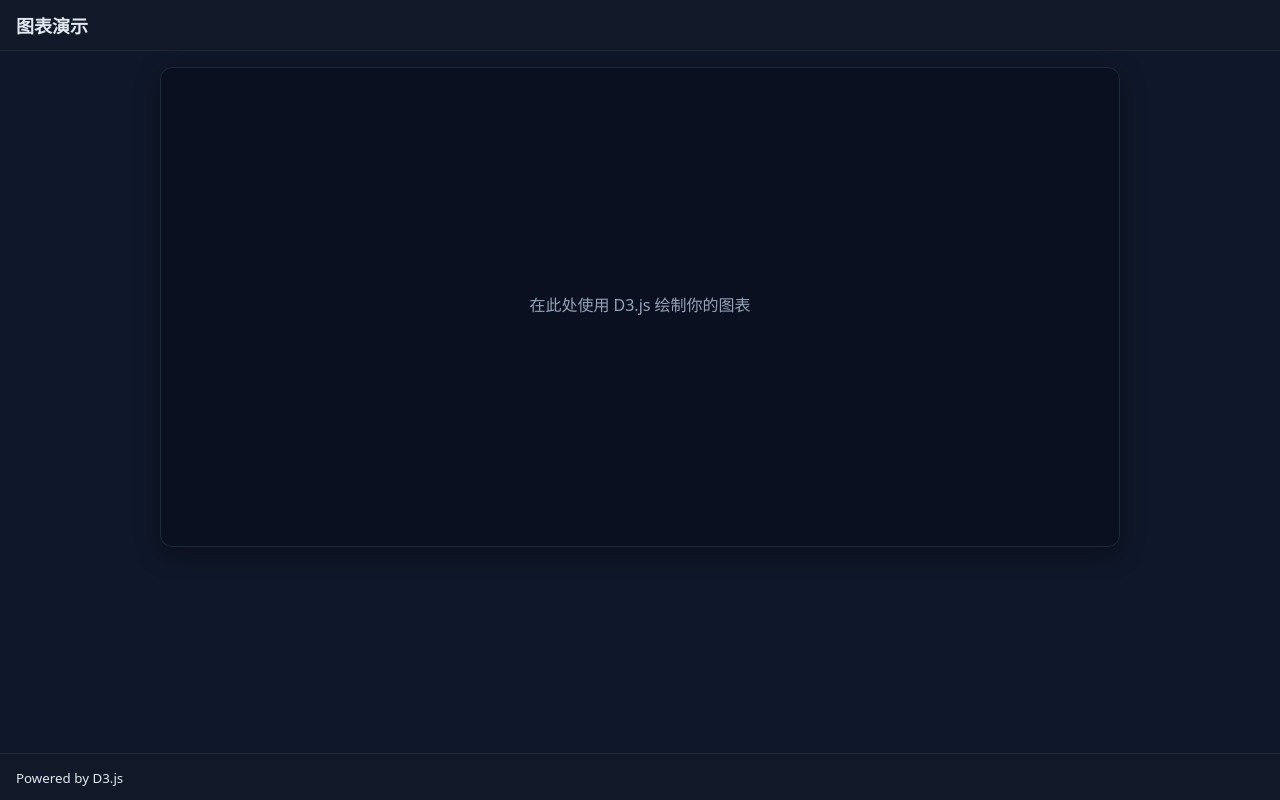
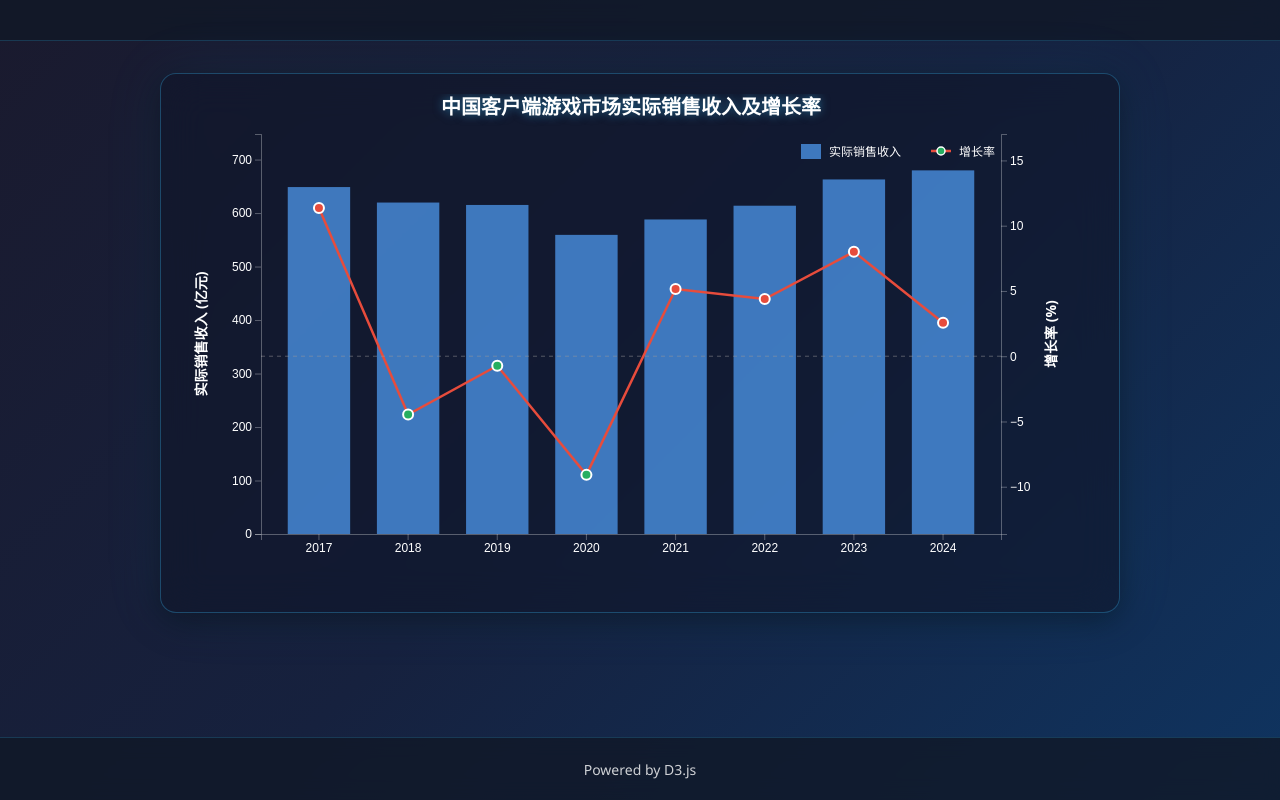
Before and after one commit to magician336/TheWayHome, a website: page src/index.html in a window 1280 px wide. Drawn offline with nearby package versions, Linux system fonts and the light colour scheme.

Commit message:
客户端游戏实际收入+增长率

```diff
--- a/src/index.html
+++ b/src/index.html
@@ -10,12 +10,11 @@
 
 <body>
     <header class="app-header">
-        <h1>图表演示</h1>
     </header>
 
     <main class="app-main">
-        <!-- 图表容器：可用于 D3 渲染 -->
-        <div id="chart" class="chart-container" aria-label="chart container"></div>
+        <!-- 游戏市场收入图表 -->
+        <div id="chart-revenue" class="chart-container" aria-label="revenue chart container"></div>
     </main>
 
     <footer class="app-footer">
@@ -24,7 +23,7 @@
 
     <!-- D3.js CDN -->
     <script src="https://cdn.jsdelivr.net/npm/d3@7/dist/d3.min.js"></script>
-    <script src="./main.js"></script>
+    <script src="./revenue.js"></script>
 </body>
 
 </html>
--- /dev/null
+++ b/src/revenue.js
@@ -0,0 +1,288 @@
+// 中国客户端游戏市场情况可视化
+const createRevenueChart = () => {
+    const container = d3.select("#chart-revenue");
+    container.selectAll("*").remove();
+
+    const margin = { top: 40, right: 80, bottom: 60, left: 80 };
+    const width = 900 - margin.left - margin.right;
+    const height = 500 - margin.top - margin.bottom;
+
+    const svg = container
+        .append("svg")
+        .attr("width", width + margin.left + margin.right)
+        .attr("height", height + margin.top + margin.bottom)
+        .append("g")
+        .attr("transform", `translate(${margin.left},${margin.top})`);
+
+    // 加载数据
+    d3.csv("data/revenue.csv").then((data) => {
+        // 数据解析
+        data.forEach((d) => {
+            d.year = d.year;
+            d.actual_revenue = +d.actual_revenue;
+            d.growth_rate = +d.growth_rate;
+        });
+
+        console.log("Revenue data loaded:", data);
+
+        // X轴比例尺
+        const xScale = d3
+            .scaleBand()
+            .domain(data.map((d) => d.year))
+            .range([0, width])
+            .padding(0.3);
+
+        // 左Y轴比例尺 - 收入(亿元)
+        const yScaleLeft = d3
+            .scaleLinear()
+            .domain([0, d3.max(data, (d) => d.actual_revenue) * 1.1])
+            .range([height, 0]);
+
+        // 右Y轴比例尺 - 增长率(%)
+        const maxGrowth = d3.max(data, (d) => Math.abs(d.growth_rate));
+        const yScaleRight = d3
+            .scaleLinear()
+            .domain([-maxGrowth * 1.2, maxGrowth * 1.5])
+            .range([height, 0]);
+
+        // 添加标题
+        svg
+            .append("text")
+            .attr("x", width / 2)
+            .attr("y", -20)
+            .attr("text-anchor", "middle")
+            .style("font-size", "20px")
+            .style("font-weight", "bold")
+            .style("fill", "#ffffff")
+            .style("text-shadow", "0 0 10px rgba(56, 189, 248, 0.5)")
+            .text("中国客户端游戏市场实际销售收入及增长率");
+
+        // 绘制柱状图
+        svg
+            .selectAll(".bar")
+            .data(data)
+            .enter()
+            .append("rect")
+            .attr("class", "bar")
+            .attr("x", (d) => xScale(d.year))
+            .attr("y", (d) => yScaleLeft(d.actual_revenue))
+            .attr("width", xScale.bandwidth())
+            .attr("height", (d) => height - yScaleLeft(d.actual_revenue))
+            .attr("fill", "#4A90E2")
+            .attr("opacity", 0.8)
+            .on("mouseover", function (event, d) {
+                d3.select(this).attr("opacity", 1);
+                showTooltip(event, d, "revenue");
+            })
+            .on("mouseout", function () {
+                d3.select(this).attr("opacity", 0.8);
+                hideTooltip();
+            });
+
+        // 绘制增长率折线
+        const line = d3
+            .line()
+            .x((d) => xScale(d.year) + xScale.bandwidth() / 2)
+            .y((d) => yScaleRight(d.growth_rate));
+
+        svg
+            .append("path")
+            .datum(data)
+            .attr("class", "line")
+            .attr("fill", "none")
+            .attr("stroke", "#E74C3C")
+            .attr("stroke-width", 2.5)
+            .attr("d", line);
+
+        // 绘制增长率数据点
+        svg
+            .selectAll(".dot")
+            .data(data)
+            .enter()
+            .append("circle")
+            .attr("class", "dot")
+            .attr("cx", (d) => xScale(d.year) + xScale.bandwidth() / 2)
+            .attr("cy", (d) => yScaleRight(d.growth_rate))
+            .attr("r", 5)
+            .attr("fill", (d) => (d.growth_rate >= 0 ? "#E74C3C" : "#27AE60"))
+            .attr("stroke", "#fff")
+            .attr("stroke-width", 2)
+            .on("mouseover", function (event, d) {
+                d3.select(this).attr("r", 7);
+                showTooltip(event, d, "growth");
+            })
+            .on("mouseout", function () {
+                d3.select(this).attr("r", 5);
+                hideTooltip();
+            });
+
+        // 添加零线参考线
+        const zeroY = yScaleRight(0);
+        svg
+            .append("line")
+            .attr("x1", 0)
+            .attr("x2", width)
+            .attr("y1", zeroY)
+            .attr("y2", zeroY)
+            .attr("stroke", "#999")
+            .attr("stroke-width", 1)
+            .attr("stroke-dasharray", "4,4")
+            .attr("opacity", 0.5);
+
+        // X轴
+        const xAxis = svg
+            .append("g")
+            .attr("transform", `translate(0,${height})`)
+            .call(d3.axisBottom(xScale))
+            .style("font-size", "12px");
+
+        xAxis.selectAll("text").style("fill", "#ffffff");
+        xAxis.selectAll(".domain, .tick line").style("stroke", "rgba(255, 255, 255, 0.3)");
+
+        // 左Y轴 - 收入
+        const yAxisLeft = svg
+            .append("g")
+            .call(d3.axisLeft(yScaleLeft).ticks(8))
+            .style("font-size", "12px");
+
+        yAxisLeft.selectAll("text").style("fill", "#ffffff");
+        yAxisLeft.selectAll(".domain, .tick line").style("stroke", "rgba(255, 255, 255, 0.3)");
+
+        // 左Y轴标签
+        svg
+            .append("text")
+            .attr("transform", "rotate(-90)")
+            .attr("x", -height / 2)
+            .attr("y", -55)
+            .attr("text-anchor", "middle")
+            .style("font-size", "14px")
+            .style("font-weight", "600")
+            .style("fill", "#ffffff")
+            .text("实际销售收入 (亿元)");
+
+        // 右Y轴 - 增长率
+        const yAxisRight = svg
+            .append("g")
+            .attr("transform", `translate(${width},0)`)
+            .call(d3.axisRight(yScaleRight).ticks(8))
+            .style("font-size", "12px");
+
+        yAxisRight.selectAll("text").style("fill", "#ffffff");
+        yAxisRight.selectAll(".domain, .tick line").style("stroke", "rgba(255, 255, 255, 0.3)");
+
+        // 右Y轴标签
+        svg
+            .append("text")
+            .attr("transform", "rotate(-90)")
+            .attr("x", -height / 2)
+            .attr("y", width + 55)
+            .attr("text-anchor", "middle")
+            .style("font-size", "14px")
+            .style("font-weight", "600")
+            .style("fill", "#ffffff")
+            .text("增长率 (%)");
+
+        // 图例
+        const legend = svg
+            .append("g")
+            .attr("transform", `translate(${width - 200}, 10)`);
+
+        // 收入图例
+        legend
+            .append("rect")
+            .attr("x", 0)
+            .attr("y", 0)
+            .attr("width", 20)
+            .attr("height", 15)
+            .attr("fill", "#4A90E2")
+            .attr("opacity", 0.8);
+
+        legend
+            .append("text")
+            .attr("x", 28)
+            .attr("y", 12)
+            .style("font-size", "12px")
+            .style("fill", "#ffffff")
+            .text("实际销售收入");
+
+        // 增长率图例
+        legend
+            .append("line")
+            .attr("x1", 130)
+            .attr("x2", 150)
+            .attr("y1", 7)
+            .attr("y2", 7)
+            .attr("stroke", "#E74C3C")
+            .attr("stroke-width", 2.5);
+
+        legend
+            .append("circle")
+            .attr("cx", 140)
+            .attr("cy", 7)
+            .attr("r", 4)
+            .attr("fill", "#27AE60")
+            .attr("stroke", "#fff")
+            .attr("stroke-width", 1.5);
+
+        legend
+            .append("text")
+            .attr("x", 158)
+            .attr("y", 12)
+            .style("font-size", "12px")
+            .style("fill", "#ffffff")
+            .text("增长率");
+
+        // Tooltip
+        const tooltip = d3
+            .select("body")
+            .append("div")
+            .attr("class", "tooltip-revenue")
+            .style("position", "fixed")
+            .style("visibility", "hidden")
+            .style("background-color", "rgba(0, 0, 0, 0.85)")
+            .style("color", "#fff")
+            .style("padding", "10px 14px")
+            .style("border-radius", "6px")
+            .style("font-size", "13px")
+            .style("pointer-events", "none")
+            .style("z-index", "1000")
+            .style("backdrop-filter", "blur(4px)");
+
+        function showTooltip(event, d, type) {
+            let html = `<strong>${d.year}年</strong><br/>`;
+            if (type === "revenue") {
+                html += `收入: ${d.actual_revenue.toFixed(2)} 亿元<br/>`;
+                html += `增长率: ${d.growth_rate > 0 ? "+" : ""}${d.growth_rate.toFixed(
+                    2
+                )}%`;
+            } else {
+                html += `增长率: ${d.growth_rate > 0 ? "+" : ""}${d.growth_rate.toFixed(
+                    2
+                )}%<br/>`;
+                html += `收入: ${d.actual_revenue.toFixed(2)} 亿元`;
+            }
+            tooltip.html(html).style("visibility", "visible");
+            updateTooltipPosition(event);
+        }
+
+        function updateTooltipPosition(event) {
+            tooltip
+                .style("left", event.clientX + 15 + "px")
+                .style("top", event.clientY + 10 + "px");
+        }
+
+        function hideTooltip() {
+            tooltip.style("visibility", "hidden");
+        }
+
+        // 鼠标移动时更新tooltip位置
+        container.on("mousemove", function (event) {
+            if (tooltip.style("visibility") === "visible") {
+                updateTooltipPosition(event);
+            }
+        });
+    });
+};
+
+// 页面加载后创建图表
+createRevenueChart();
--- a/src/styles.css
+++ b/src/styles.css
@@ -1,9 +1,10 @@
 :root {
-    --bg: #0f172a;
-    --fg: #e2e8f0;
+    --bg: linear-gradient(135deg, #1a1a2e 0%, #16213e 50%, #0f3460 100%);
+    --fg: #ffffff;
     --muted: #94a3b8;
-    --card: #111827;
+    --card: rgba(17, 24, 39, 0.8);
     --accent: #38bdf8;
+    --chart-bg: rgba(15, 23, 42, 0.6);
 }
 
 * {
@@ -17,46 +18,70 @@ body {
 
 body {
     margin: 0;
-    font-family: system-ui, -apple-system, Segoe UI, Roboto, Ubuntu, Cantarell, Noto Sans, 'Helvetica Neue', Arial, 'Apple Color Emoji', 'Segoe UI Emoji';
-    background: var(--bg);
-    color: var(--fg);
+    font-family: 'Segoe UI', -apple-system, BlinkMacSystemFont, Roboto, 'Helvetica Neue', Arial, sans-serif;
+    background: #0f172a;
+    background: linear-gradient(135deg, #1a1a2e 0%, #16213e 50%, #0f3460 100%);
+    background-attachment: fixed;
+    color: #ffffff;
     display: grid;
     grid-template-rows: auto 1fr auto;
 }
 
 .app-header,
 .app-footer {
-    padding: 12px 16px;
+    padding: 20px 24px;
     background: var(--card);
-    border-bottom: 1px solid #1f2937;
+    backdrop-filter: blur(10px);
+    border-bottom: 1px solid rgba(56, 189, 248, 0.2);
 }
 
 .app-footer {
-    border-top: 1px solid #1f2937;
+    border-top: 1px solid rgba(56, 189, 248, 0.2);
     border-bottom: none;
+    text-align: center;
 }
 
 .app-header h1 {
     margin: 0;
-    font-size: 18px;
-    font-weight: 600;
+    font-size: 28px;
+    font-weight: 700;
+    color: #ffffff;
+    text-shadow: 0 0 20px rgba(56, 189, 248, 0.5);
+    letter-spacing: 1px;
+}
+
+.app-footer small {
+    color: #ffffff;
+    opacity: 0.8;
+    font-size: 14px;
 }
 
 .app-main {
-    padding: 16px;
+    padding: 32px 24px;
+    display: flex;
+    flex-direction: column;
+    gap: 32px;
+    align-items: center;
 }
 
 .chart-container {
     width: 100%;
     max-width: 960px;
-    height: 480px;
-    /* 初始高度，可按需调整 */
+    height: 540px;
     margin: 0 auto;
-    background: #0b1020;
-    border: 1px solid #1f2937;
-    border-radius: 12px;
-    box-shadow: 0 8px 24px rgba(0, 0, 0, 0.35);
+    background: var(--chart-bg);
+    backdrop-filter: blur(20px);
+    border: 1px solid rgba(56, 189, 248, 0.3);
+    border-radius: 16px;
+    box-shadow: 0 8px 32px rgba(0, 0, 0, 0.4), 0 0 60px rgba(56, 189, 248, 0.1);
     position: relative;
+    padding: 20px;
+    transition: transform 0.3s ease, box-shadow 0.3s ease;
+}
+
+.chart-container:hover {
+    transform: translateY(-4px);
+    box-shadow: 0 12px 48px rgba(0, 0, 0, 0.5), 0 0 80px rgba(56, 189, 248, 0.2);
 }
 
 .chart-container .placeholder {
@@ -64,7 +89,7 @@ body {
     inset: 0;
     display: grid;
     place-items: center;
-    color: var(--muted);
+    color: #ffffff;
 }
 
 /* D3 绘制的 SVG 充满容器 */
```
Also changed, not shown: src/data/revenue.csv (added, +9 -0 lines).
